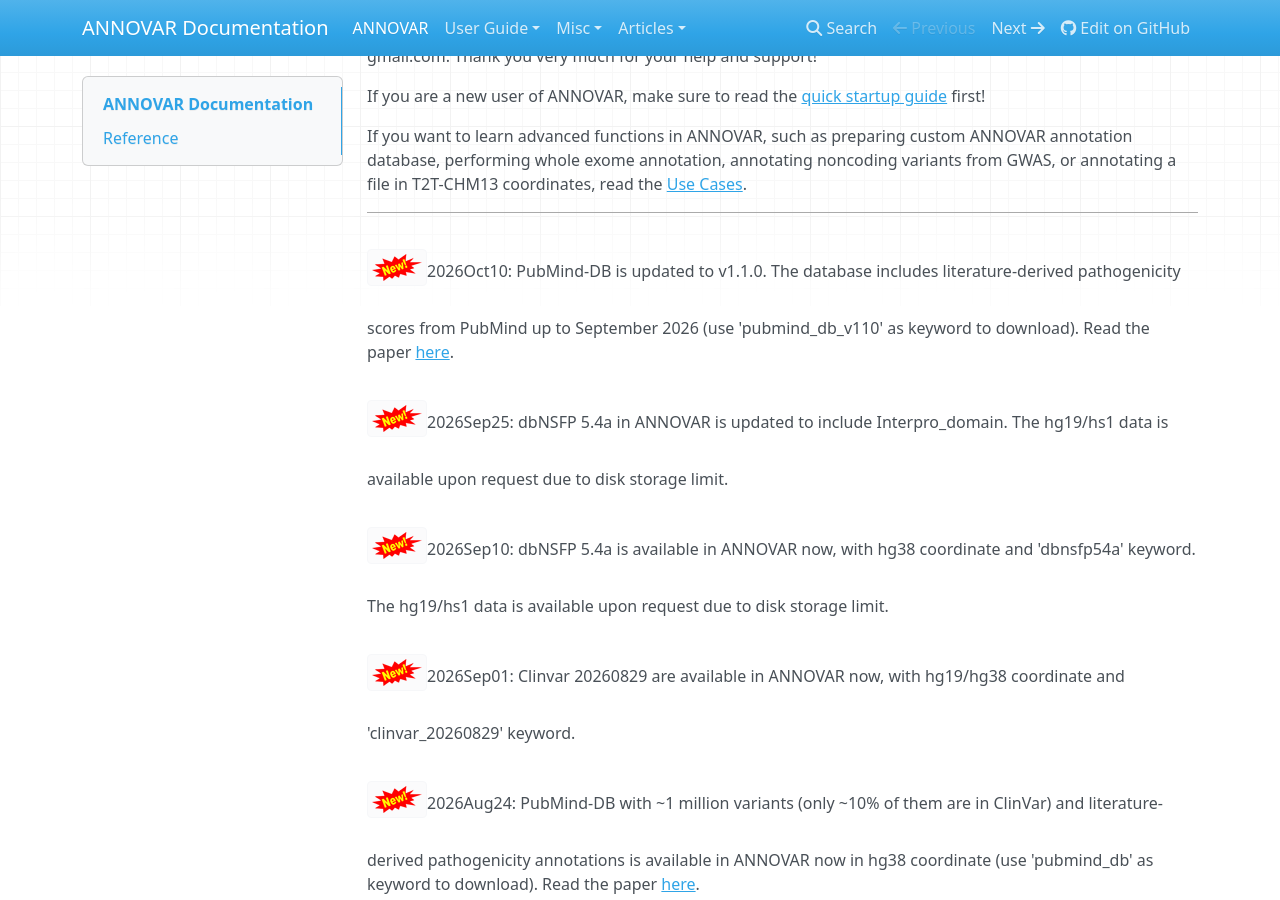
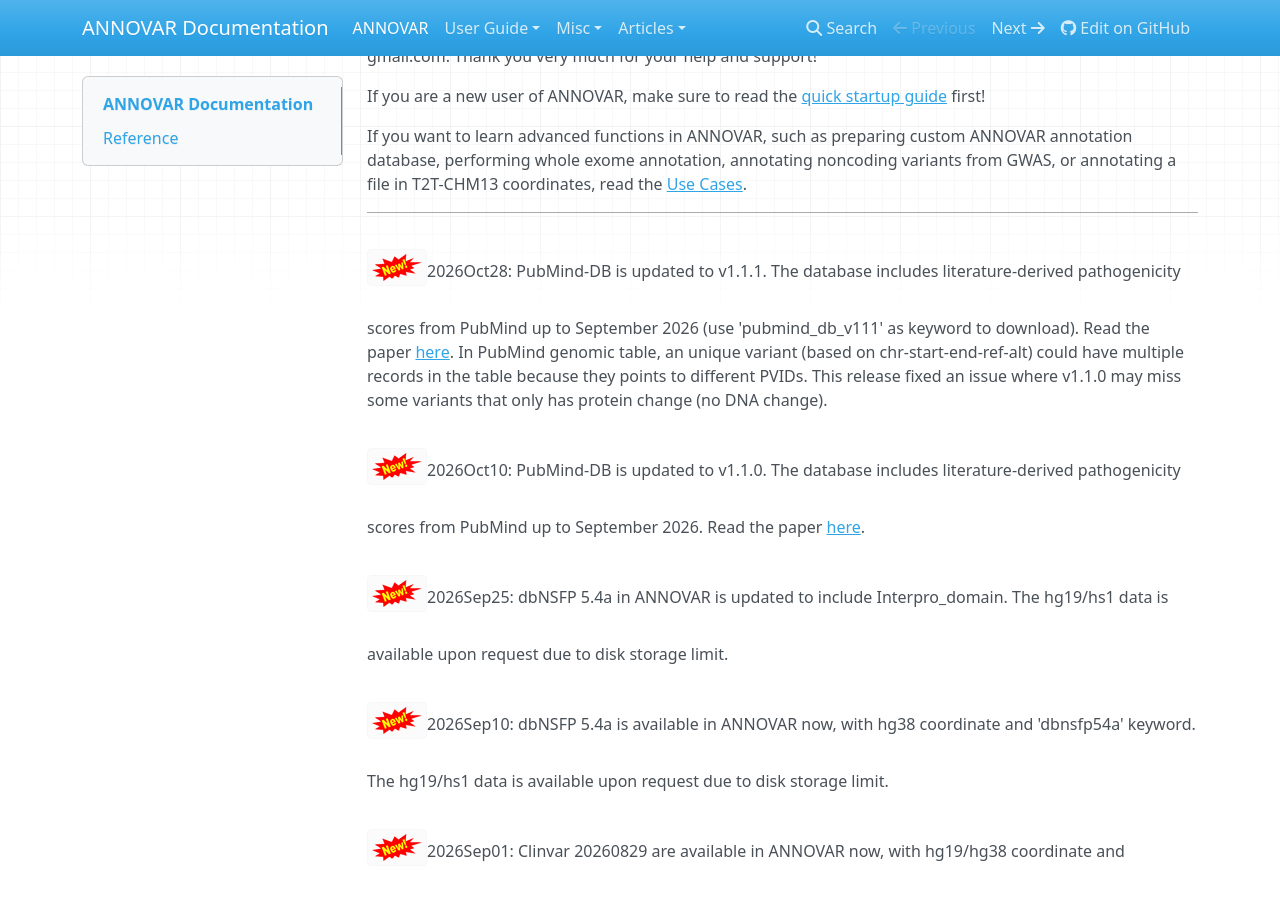
Before and after one commit to WGLab/doc-ANNOVAR, an MkDocs documentation site: the page built from docs/index.md, in a window 1280 px wide and 900 px high, scrolled down 698 px. Built offline with MkDocs 1.6.1, drawn with Linux system fonts in a browser that asks for light colours; nearby versions of some CDN libraries.

Commit message:
Update PubMind-DB to v1.1.1 with fixes
Updated PubMind-DB entry to v1.1.1 and fixed variant record issue.

```diff
--- a/docs/index.md
+++ b/docs/index.md
@@ -15,7 +15,9 @@ If you want to learn advanced functions in ANNOVAR, such as preparing custom ANN
 
 ---
 
-![new](img/new.png)2026Oct10: PubMind-DB is updated to v1.1.0. The database includes literature-derived pathogenicity scores from PubMind up to September 2026 (use 'pubmind_db_v110' as keyword to download). Read the paper [here](https://www.nature.com/articles/s41467-026-76834-4).
+![new](img/new.png)2026Oct28: PubMind-DB is updated to v1.1.1. The database includes literature-derived pathogenicity scores from PubMind up to September 2026 (use 'pubmind_db_v111' as keyword to download). Read the paper [here](https://www.nature.com/articles/s41467-026-76834-4). In PubMind genomic table, an unique variant (based on chr-start-end-ref-alt) could have multiple records in the table because they points to different PVIDs. This release fixed an issue where v1.1.0 may miss some variants that only has protein change (no DNA change).
+
+![new](img/new.png)2026Oct10: PubMind-DB is updated to v1.1.0. The database includes literature-derived pathogenicity scores from PubMind up to September 2026. Read the paper [here](https://www.nature.com/articles/s41467-026-76834-4).
 
 ![new](img/new.png)2026Sep25: dbNSFP 5.4a in ANNOVAR is updated to include Interpro_domain. The hg19/hs1 data is available upon request due to disk storage limit.
 
```
